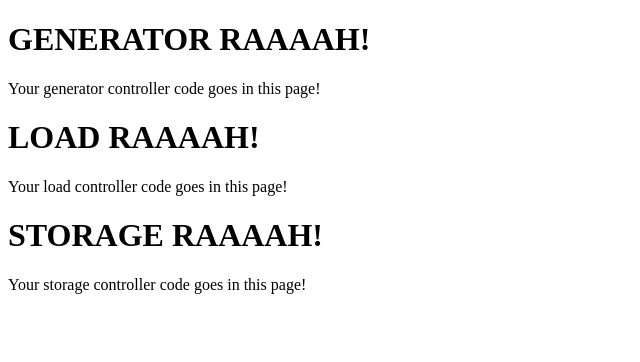
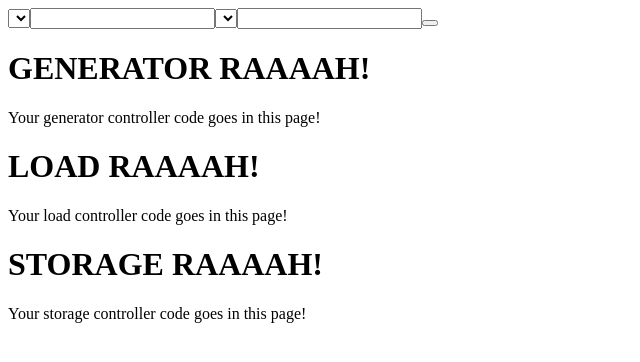
Before and after one commit to slacgismo/family-day-website, a Next.js app in the folder family-day/: page /controller in a window 1280 px wide. Shown: the top 362 px of the page, without its empty margins (0-640 px from the left). Built offline with nearby package versions, Linux system fonts and the light colour scheme.

Commit message:
aww it timed out

```diff
--- a/family-day/pages/controller.tsx
+++ b/family-day/pages/controller.tsx
@@ -2,7 +2,7 @@
 
 /*
 
-The Controller page is the core of the application. It has the "device addition" element, which adds devices to the device list. This is where most state manipulation will happen.
+The Controller page is the core of the application. It has the "creator" element, which adds devices to the device list. This is where most state manipulation will happen.
 
 When adding a device and before updating state, the system needs to:
 Confirm ip address is correct. If failed query, it needs to display an error.
@@ -16,7 +16,7 @@ Each device module needs to "stream" the data from their respective IP and updat
 
 import { addDevice } from '@/reducers/deviceList'
 import { useDispatch } from 'react-redux'
-import { useState } from 'react'
+import { useEffect, useState } from 'react'
 import { AppDispatch, useAppSelector } from '@/store/store'
 import { useSelector } from 'react-redux'
 import ControllerGenerator from '@/app/modules/controller/generator'
@@ -24,8 +24,37 @@ import ControllerLoad from '@/app/modules/controller/load'
 import ControllerStorage from '@/app/modules/controller/storage'
 
 export default function Controller() {
+  const [active, setActive] = useState(false)
+  const [deviceSelected, setDeviceSelected] = useState("")
+  const [typeSelected, setTypeSelected] = useState("")
+  const [ip, setIp] = useState("")
+
+  useEffect(() => {
+    if (deviceSelected === "other" && !active) {
+      setActive(true);
+    } else if (deviceSelected !== "other" && active) {
+      setActive(false);
+    }
+    // No changes if deviceSelected is not "other" and active is already false
+  }, [deviceSelected, active]);
+
+  // one of the select types will include an "other" option. If other is selected,
+  // then I will render a text field for the custom text.
+    const Creator = (active) => {
+      return (
+        <div className='creator'>
+          <select className='deviceTypes' />
+          <input className='ipaddress' />
+          <select className='deviceList'/>
+          <input className='customName' />
+          <button className='add' />
+        </div>
+      )
+    }
+
     return (
       <div>
+        <Creator />
         <h1> GENERATOR RAAAAH!</h1>
           <ControllerGenerator />
         <h1> LOAD RAAAAH!</h1>
--- a/family-day/src/app/modules/controller/generator.tsx
+++ b/family-day/src/app/modules/controller/generator.tsx
@@ -5,6 +5,7 @@ import { useDispatch } from 'react-redux'
 import { useState } from 'react'
 import { AppDispatch, useAppSelector } from '@/store/store'
 import { useSelector } from 'react-redux'
+import configutils from '@/utils/config'
 
 export default function ControllerGenerator () {
     return(
```
